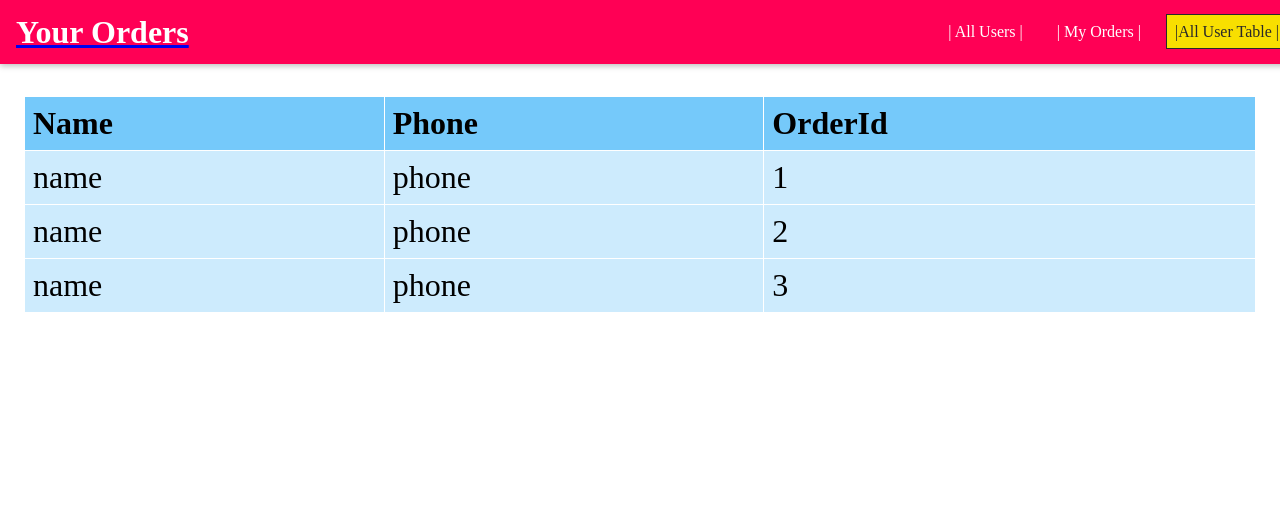
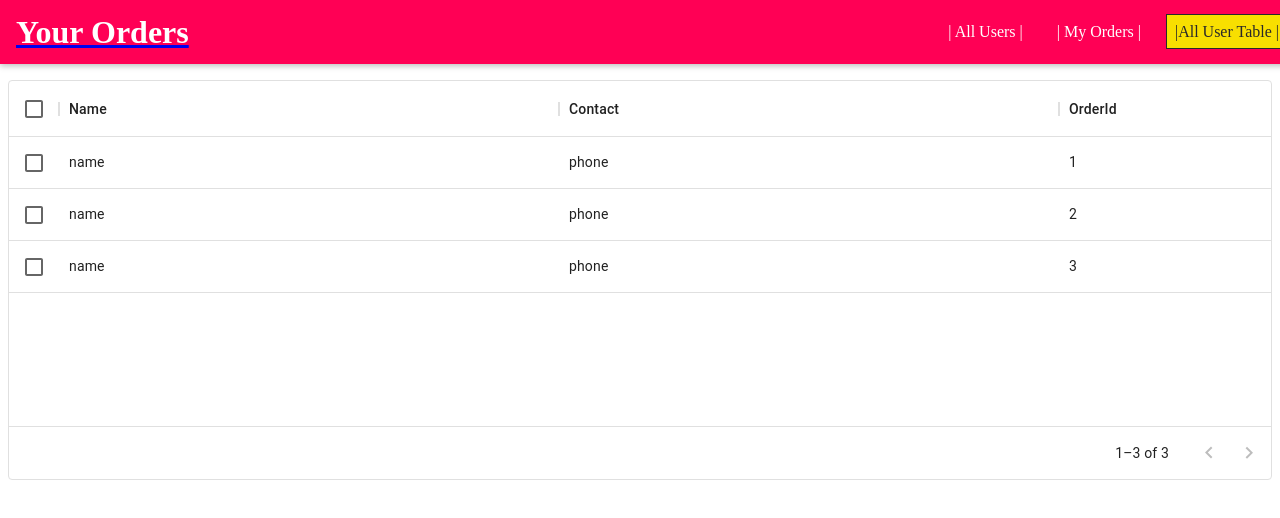
Before and after one commit to ThapaRh/Univent_fullSTack, a React (Create React App) app in the folder my-app/: page /usersTable in a window 1280 px wide. Shown: the top 518 px of the page. Built offline with nearby package versions, Linux system fonts and the light colour scheme.

Commit message:
Updated Table using MUI

```diff
--- a/my-app/package.json
+++ b/my-app/package.json
@@ -3,6 +3,11 @@
   "version": "0.1.0",
   "private": true,
   "dependencies": {
+    "@emotion/react": "^11.10.5",
+    "@emotion/styled": "^11.10.5",
+    "@mui/material": "^5.11.7",
+    "@mui/styled-engine-sc": "^5.11.0",
+    "@mui/x-data-grid": "^5.17.23",
     "@testing-library/jest-dom": "^5.16.5",
     "@testing-library/react": "^13.4.0",
     "@testing-library/user-event": "^13.5.0",
@@ -10,6 +15,7 @@
     "react-dom": "^18.2.0",
     "react-router-dom": "5.3.4",
     "react-scripts": "5.0.1",
+    "styled-components": "^5.3.6",
     "web-vitals": "^2.1.4"
   },
   "scripts": {
--- a/my-app/src/Table/Pages/AllUserTables.jsx
+++ b/my-app/src/Table/Pages/AllUserTables.jsx
@@ -1,31 +1,40 @@
-import React from "react";
-import TableData from "../Containers/TableData";
+// import React from "react";
+// import TableData from "../Containers/TableData";
+import React, { useState, useEffect } from "react";
+import Box from "@mui/material/Box";
+import InputLabel from "@mui/material/InputLabel";
+import MenuItem from "@mui/material/MenuItem";
+import FormControl from "@mui/material/FormControl";
+import Select, { SelectChangeEvent } from "@mui/material/Select";
+import { DataGrid } from "@mui/x-data-grid";
+import CircularProgress from "@mui/material/CircularProgress";
+import { autocompleteClasses } from "@mui/material";
 
 import "../TableOverall.css"
 
 
 function AllUserTables(){
 
-    const userHeading=["Name", "Phone", "OrderId"];
+    const columns = [
+        { field: "Name", headerName: "Name", width: 500 },
+        { field: "Phone", headerName: "Contact", width: 500 },
+        { field: "OrderId", headerName: "OrderId", width: 500 },
+      ];
     const userData = [{Name:"name", Phone:"phone",OrderId:"1"},{Name:"name", Phone:"phone",OrderId:"2"},{Name:"name", Phone:"phone",OrderId:"3"}]
 
     return (
-    <div className="app-container">
-    <table>
-        <thead>
-        <tr>
-            {userHeading.map((item,index)=>
-            <th key={index}>{item}</th>
-            )}
-        </tr>
-        </thead>
-        <tbody>
-            {userData.map((data)=>{
-                return <TableData key={data.OrderId} data={data}/>
-            })}
-        </tbody>
-    </table>
-    </div>)
+    //
+    <div style={{ height: "50vh", width: "100%", marginTop: "2rem" }}>
+        {<DataGrid
+          rows={userData}
+          getRowId={(row) => row.OrderId}
+          columns={columns}
+          pageSize={7}
+          rowsPerPageOptions={[7]}
+          checkboxSelection
+        /> }
+      </div>
+    )
 }
 
 export default AllUserTables;
```
Also changed, not shown: 1 other file (tests, documents, lock files or other folders).
